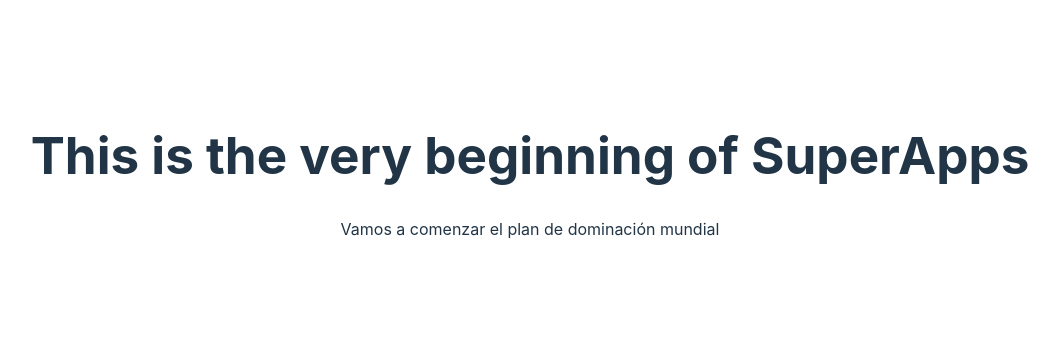
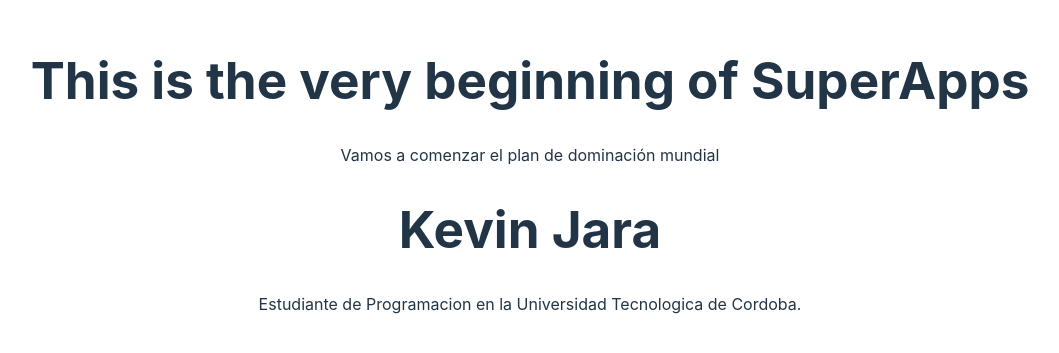
Before and after one commit to goyoregalado/prototipe, a React (Vite) app: page / in a window 1280 px wide. Shown: the part 225-578 px from the top of the page, without its empty margins (110-1169 px from the left). Built offline with nearby package versions, Linux system fonts and the light colour scheme.

Commit message:
feature añadiendo componente kevin

```diff
--- a/src/App.tsx
+++ b/src/App.tsx
@@ -1,4 +1,5 @@
 import './App.css'
+import { Kevin } from './components/Kevin'
 
 function App() {
 
@@ -6,6 +7,7 @@
     <>
       <h1>This is the very beginning of SuperApps</h1>
       <p>Vamos a comenzar el plan de dominación mundial</p>
+      <Kevin/>
     </>
   )
 }
--- /dev/null
+++ b/src/components/Kevin.tsx
@@ -0,0 +1,9 @@
+export function Kevin (){
+    return(
+        <>
+        <h1>Kevin Jara</h1>
+        <p>Estudiante de Programacion en la Universidad Tecnologica de Cordoba.</p>
+        </>
+    )
+
+}
```
